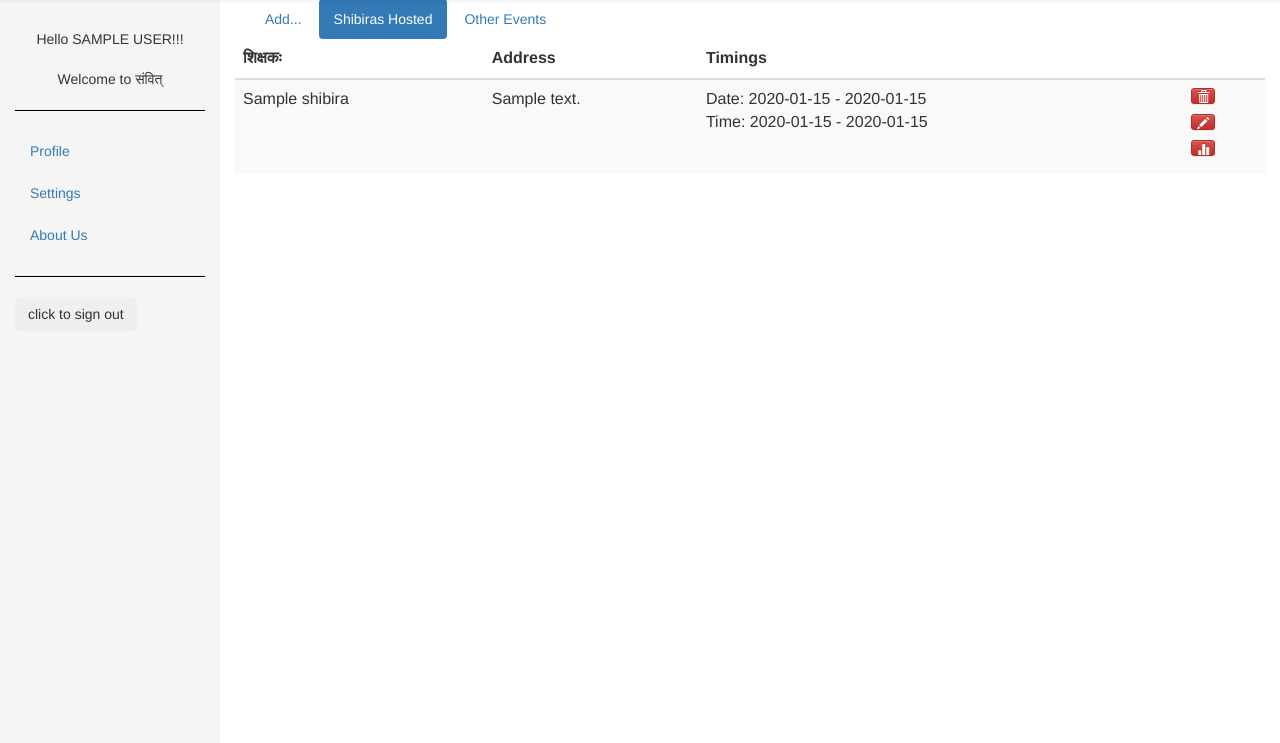
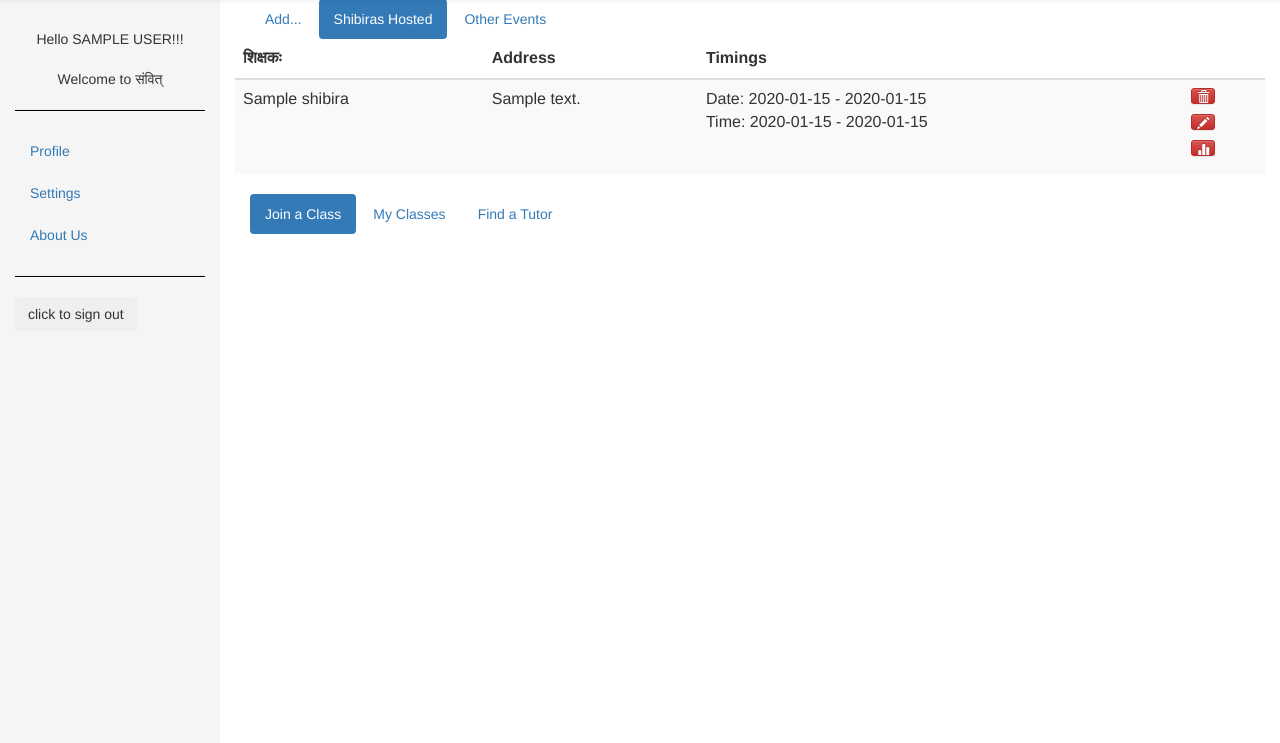
Before and after one commit to samskritabharati/samyojani, a Flask app: page /samhomepage in a window 1280 px wide, after a click on "Shibiras Hosted". Shown: the part 51-794 px from the top of the page. Run offline with Flask 2, Linux system fonts and the light colour scheme; the visitor is signed in with stand-in values (Sample User, id 1); a database or web service that is not in the repository returns one stand-in record (values such as "Sample title"); some libraries are stand-ins or nearby versions.

Commit message:
samyojaka form update

```diff
--- a/templates/homepage.html
+++ b/templates/homepage.html
@@ -289,9 +289,9 @@
                     <label>Email:</label>
                     <input type = "text" class = "form-control" name = "email" id = "email" value = "{{userinfo['email']}}" ></input>
                     <label>Phone Number</label>
-                    <input type = "text" class = "form-control" name = "phonenumber" id = "phonenumber" value = "{{userinfo['phonenumber']}}"  ></input>
+                    <input type = "text" class = "form-control" name = "phonenumber" id = "phonenumber" value = "{{userinfo['phonenumber']}}" required ></input>
                     <label>Address</label>
-                    <input type = "text" class = "form-control" name = "address" id = "address" value = "{{userinfo['address']}}" ></input>
+                    <input type = "text" class = "form-control" name = "address" id = "address" value = "{{userinfo['address']}}" required></input>
                     <br/><br/>
                     <input type = "submit" value = "Update Profile" style = "background-color:green;width:60px;height:35px;font-color:white" ></input>
                     <button type="button" class="btn btn-primary" data-dismiss="modal"><span class="glyphicon glyphicon-remove"></span> No</button></center>
--- a/templates/samhomepage.html
+++ b/templates/samhomepage.html
@@ -21,7 +21,7 @@
     $( "#datepicker" ).datepicker();
   } );
   $( function() {
-    $( "#datepicker3" ).datepicker();
+    $( "#datepicker5" ).datepicker();
   } );
   $( function() {
     $( "#datepicker4" ).datepicker();
@@ -229,7 +229,15 @@
                         {% endfor %}
                     </tbody>
                 </div>
-                </table>
+                </table><div class = "container-fluid" >
+                    <ul class="nav nav-pills">
+
+                      <li class="active"><a data-toggle="tab" href="#home">Join a Class</a></li>
+                      <li><a data-toggle="tab" href="#menu1" >My Classes</a></li>
+                      <li><a data-toggle="tab" href="#menu2">Find a Tutor</a></li>
+                    </ul>
+            </div>
+
             </div>
             <div id="menu2" class="tab-pane fade">
                 <h3>Menu 2</h3>
@@ -364,8 +372,8 @@
                             <td> <label>End Date:</label></td>
                         </tr>
                         <tr>
-                            <td><input type="text"  style = "width:70%" name = "fromdate" id="datepicker3"></td>
-                            <td><input type="text"  style = "width:70%" name = "todate" id="datepicker4"></td>
+                            <td><input type="text"  style = "width:70%" name = "fromdate" id="datepicker4"></td>
+                            <td><input type="text"  style = "width:70%" name = "todate" id="datepicker5"></td>
                         </tr>
                         <tr>
                             <td><label>Start Time:</label></td>
@@ -373,7 +381,7 @@
                         </tr>
                         <tr>
                             <td><input type = "time" style = "width:70%" class = "form-control" name = "starttime" id = "starttime" required></input></td>
-                            <td><input type = "text" style = "width:70%"class = "form-control" name = "endtime" id = "endtime" required></input></td>
+                            <td><input type = "time" style = "width:70%"class = "form-control" name = "endtime" id = "endtime" required></input></td>
                         </tr>
                     </table>
                     <center><br/><br/>
```
